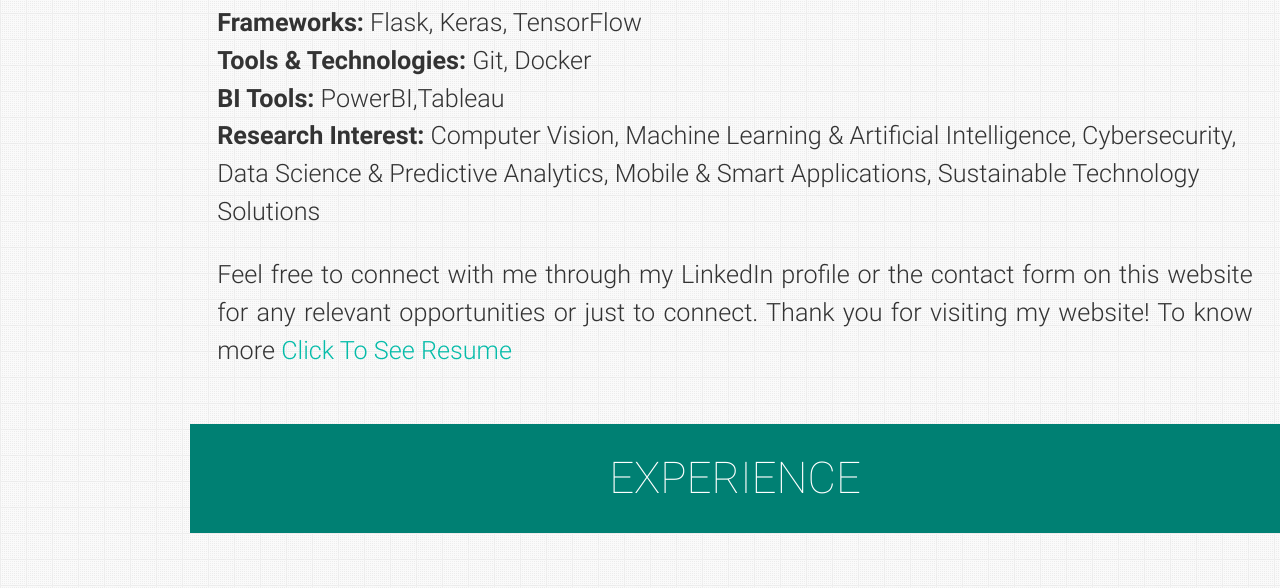
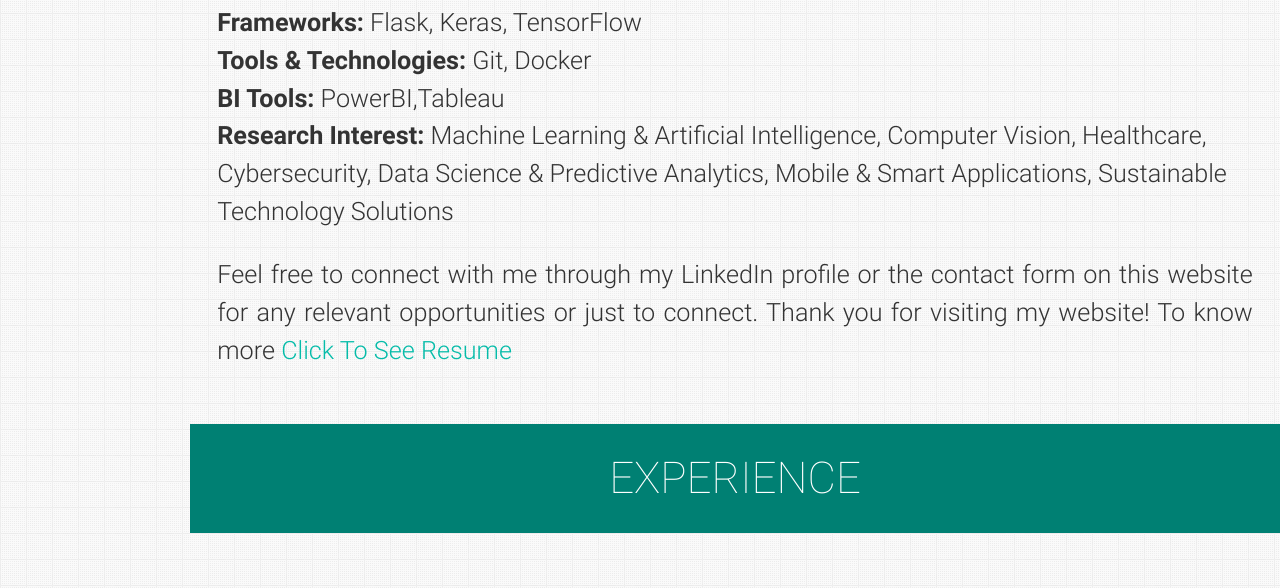
Before and after one commit to SMAsaduzzaman/SMAsaduzzaman.github.io, a plain HTML site: page index.html in a window 1280 px wide. Shown: the part 1443-2031 px from the top of the page. Drawn offline with nearby package versions, Linux system fonts and the light colour scheme.

Commit message:
Update index.html

```diff
--- a/index.html
+++ b/index.html
@@ -322,7 +322,7 @@ As a problem solver at heart, I enjoy coding, continuously expanding my knowledg
             <li><b>Frameworks:</b> Flask, Keras, TensorFlow</li>
             <li><b>Tools & Technologies:</b> Git, Docker</li>
             <li><b>BI Tools:</b> PowerBI,Tableau</li>
-            <li><b>Research Interest:</b> Computer Vision, Machine Learning & Artificial Intelligence, Cybersecurity, Data Science & Predictive Analytics, Mobile & Smart Applications, Sustainable Technology Solutions</li>
+            <li><b>Research Interest:</b>  Machine Learning & Artificial Intelligence, Computer Vision, Healthcare, Cybersecurity, Data Science & Predictive Analytics, Mobile & Smart Applications, Sustainable Technology Solutions</li>
 
           </ul>
 
```
